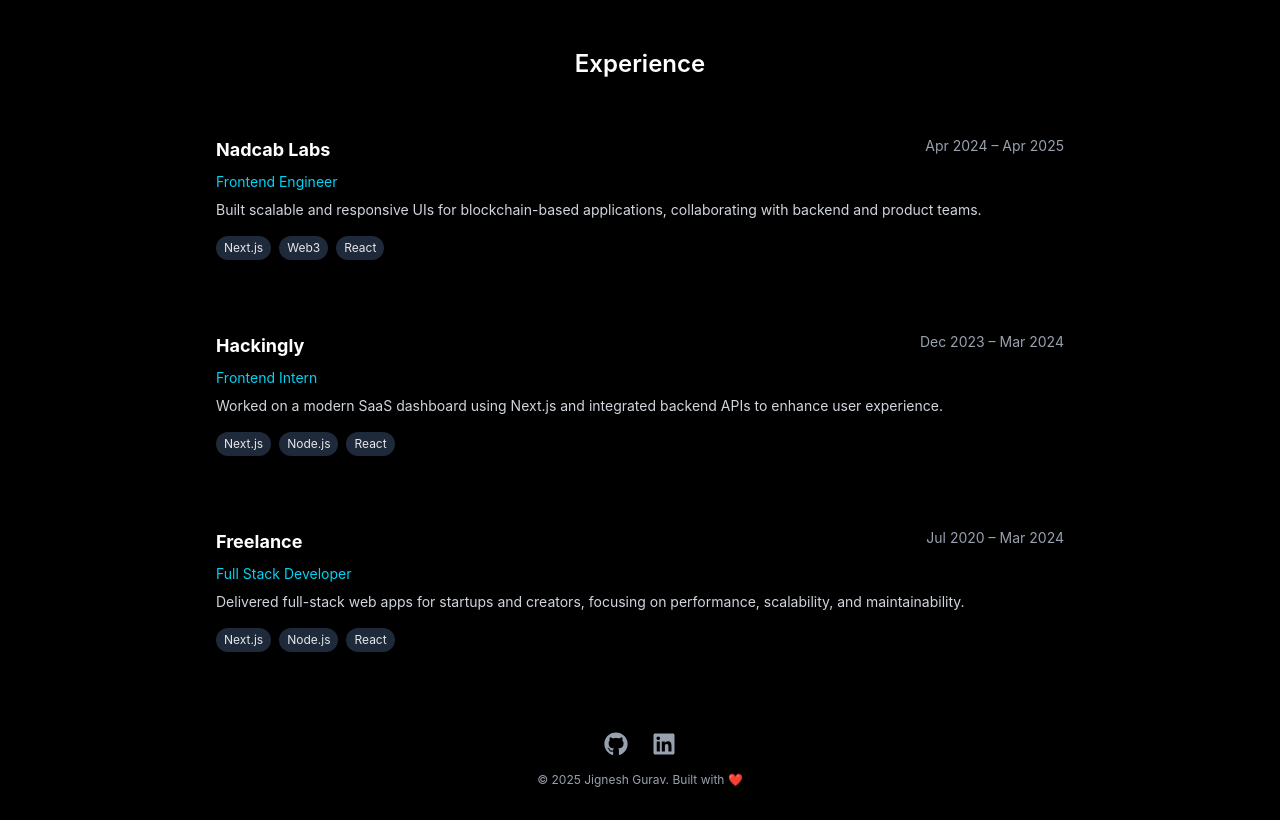
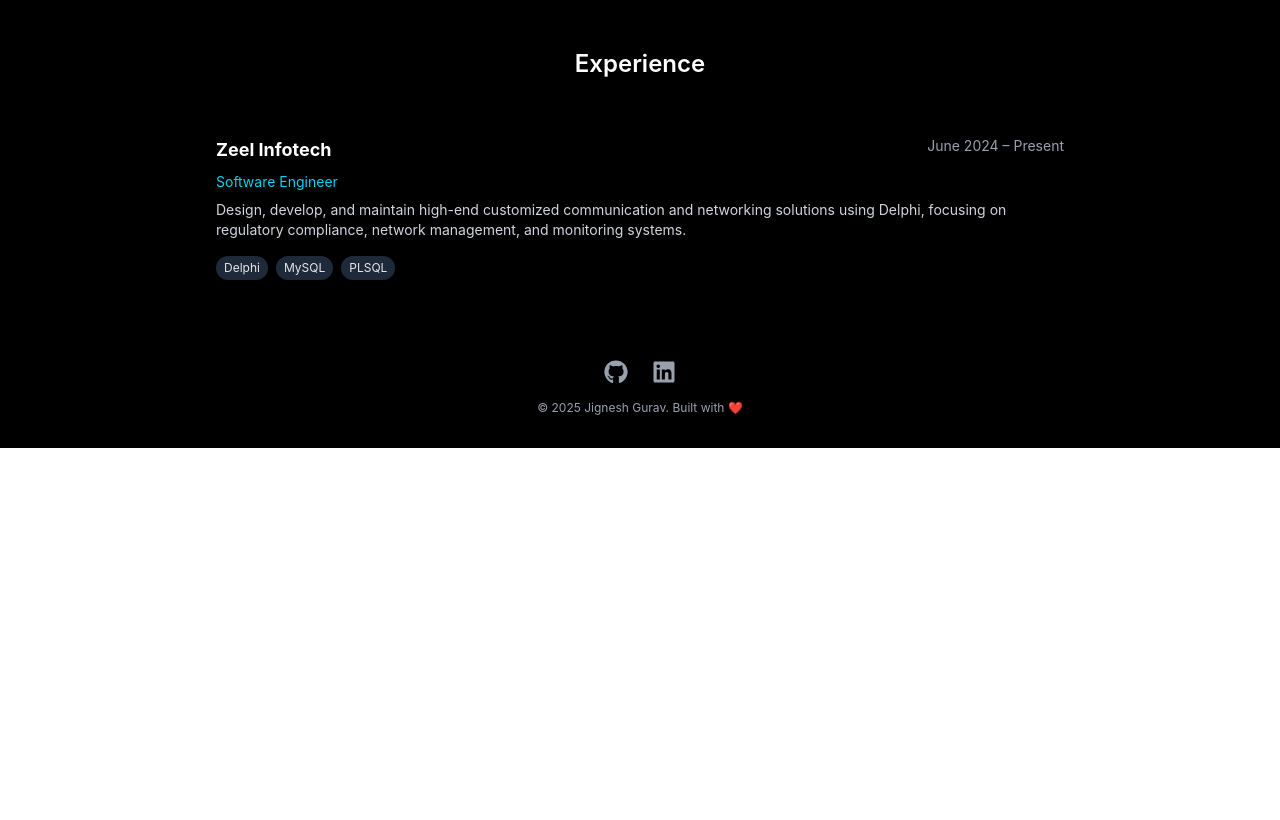
Before and after one commit to jignesh1001/portfolio, a React (Vite) app: page / in a window 1280 px wide. Shown: the part 640-1460 px from the top of the page. After the commit the page ends 1088 px from the top, so only its background shows below. Built offline with nearby package versions, Linux system fonts and the light colour scheme.

Commit message:
added exp

```diff
--- a/src/components/Experience.jsx
+++ b/src/components/Experience.jsx
@@ -2,29 +2,14 @@ import { motion } from "framer-motion";
 
 const experiences = [
   {
-    company: "Nadcab Labs",
-    role: "Frontend Engineer",
-    period: "Apr 2024 – Apr 2025",
-    tech: ["Next.js", "Web3", "React"],
+    company: "Zeel Infotech",
+    role: "Software Engineer",
+    period: "June 2024 – Present",
+    tech: ["Delphi", "MySQL", "PLSQL"],
     description:
-      "Built scalable and responsive UIs for blockchain-based applications, collaborating with backend and product teams.",
+      "Design, develop, and maintain high-end customized communication and networking solutions using Delphi, focusing on regulatory compliance, network management, and monitoring systems."
   },
-  {
-    company: "Hackingly",
-    role: "Frontend Intern",
-    period: "Dec 2023 – Mar 2024",
-    tech: ["Next.js", "Node.js", "React"],
-    description:
-      "Worked on a modern SaaS dashboard using Next.js and integrated backend APIs to enhance user experience.",
-  },
-  {
-    company: "Freelance",
-    role: "Full Stack Developer",
-    period: "Jul 2020 – Mar 2024",
-    tech: ["Next.js", "Node.js", "React"],
-    description:
-      "Delivered full-stack web apps for startups and creators, focusing on performance, scalability, and maintainability.",
-  },
+
 ];
 
 export default function Experience() {
```
